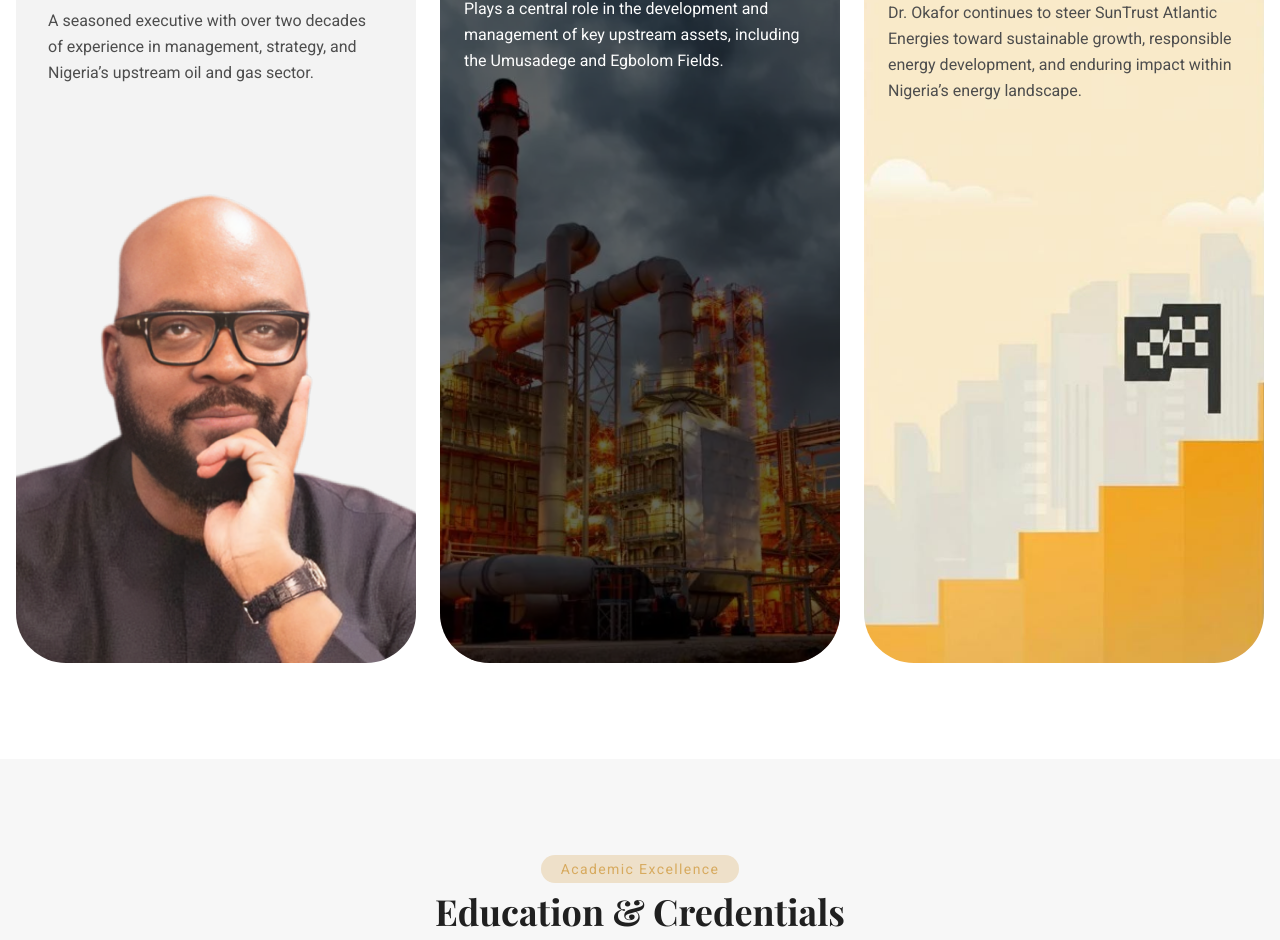
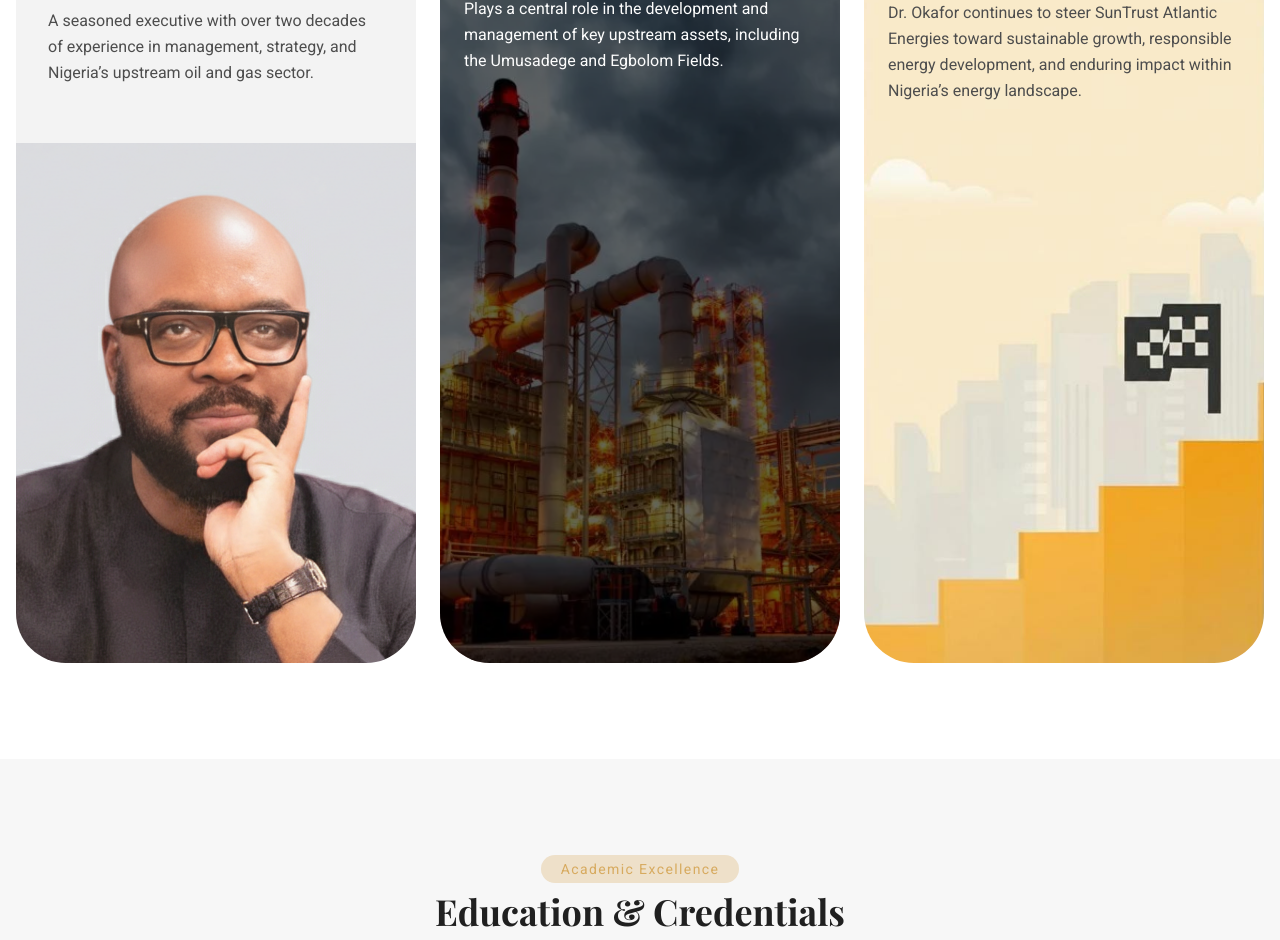
Before and after one commit to apreezofficial/Dr-Ugo-website, a Next.js app: page / in a window 1280 px wide. Shown: the part 5064-6004 px from the top of the page. Built offline with nearby package versions, Linux system fonts and the light colour scheme; a web font is replaced by a local one.

Commit message:
Change image source in LeadershipCareer component
Updated the image source for the leadership portrait.

```diff
--- a/app/components/LeadershipCareer.tsx
+++ b/app/components/LeadershipCareer.tsx
@@ -143,7 +143,7 @@ const LeadershipCareer: React.FC<LeadershipCareerProps> = ({ id }) => {
 
             <div className="absolute bottom-0 left-0 w-full h-[520px]">
               <Image
-                src="/Dr-Ugo-QS-upscale.png"
+                src="/Dr-ugoQS.png"
                 alt="Leadership portrait"
                 fill
                 className="object-cover opacity-90"
```
